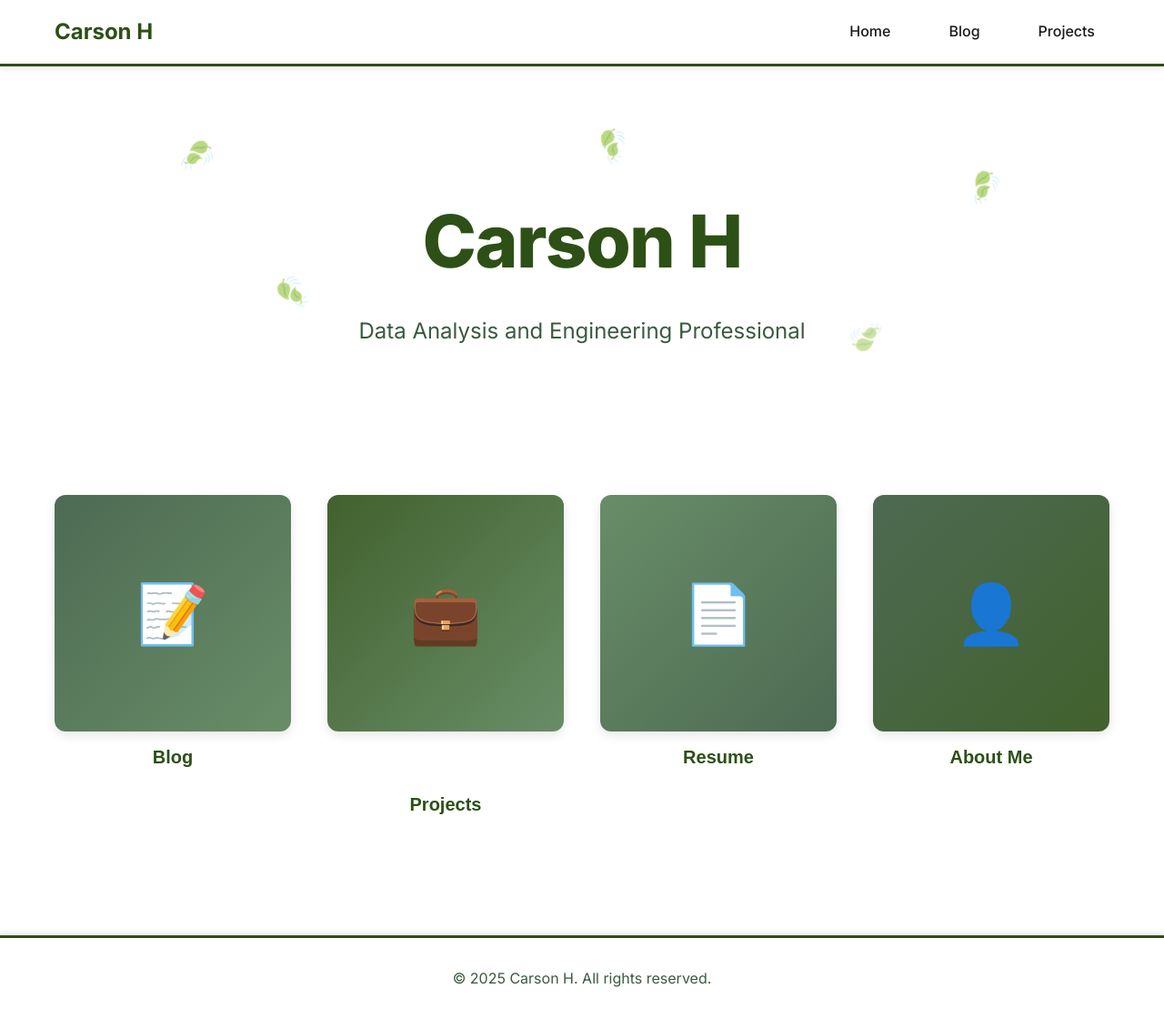
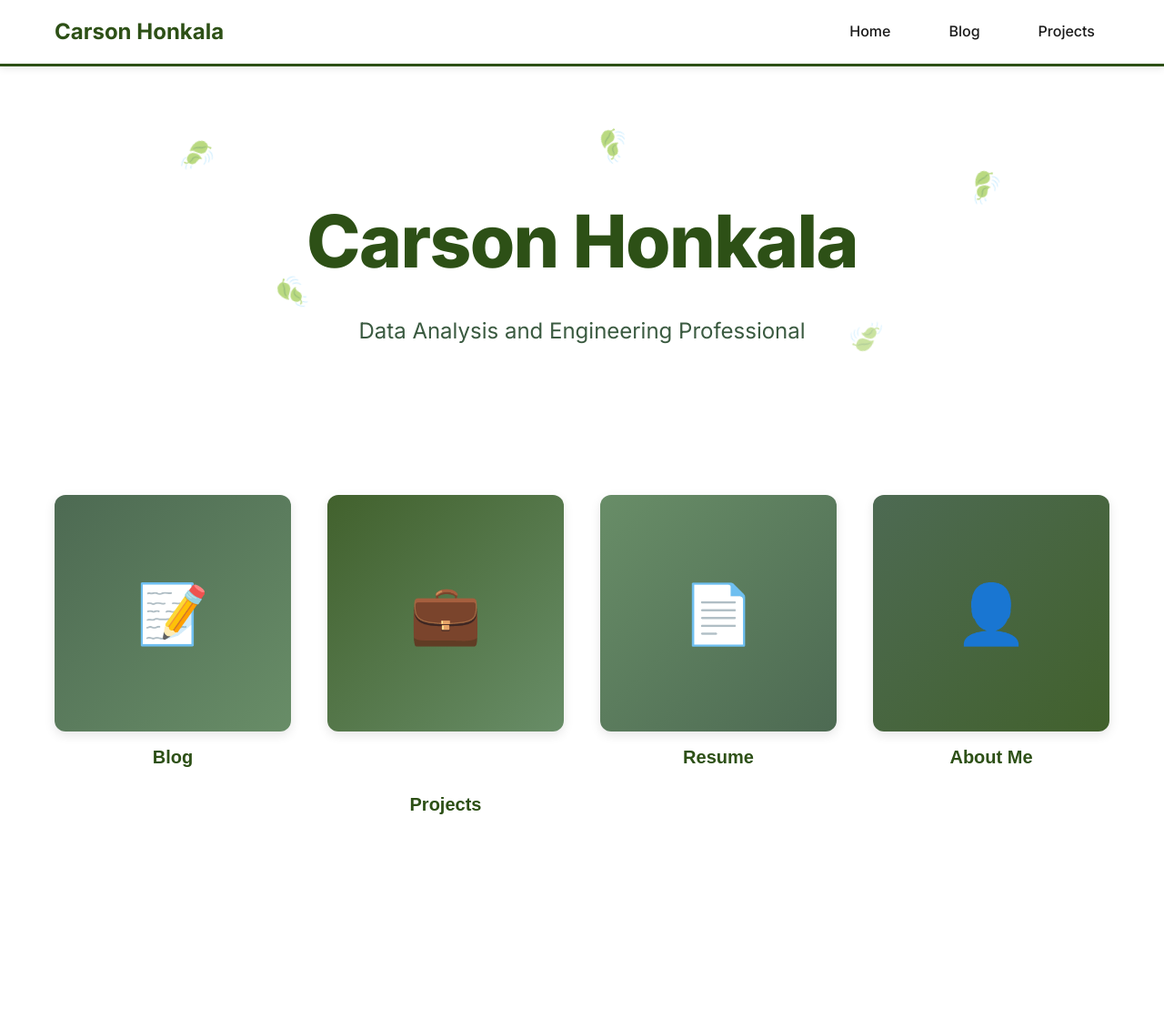
Before and after one commit to carsonh079/personal-website, a Django app: template portfolio/templates/portfolio/home.html in a window 1280 px wide. Shown: the whole page at 91% size. After the commit the page ends 895 px from the top, so only its background shows below. Run offline with Django 3.2, Linux system fonts and the light colour scheme; the template is opened without the code that fills it, so the values that code supplies are empty.

Commit message:
Added full name, removed footer.

```diff
--- a/portfolio/templates/portfolio/base.html
+++ b/portfolio/templates/portfolio/base.html
@@ -3,14 +3,14 @@
 <head>
     <meta charset="UTF-8">
     <meta name="viewport" content="width=device-width, initial-scale=1.0">
-    <title>{% block title %}Carson H{% endblock %}</title>
+    <title>{% block title %}Carson Honkala{% endblock %}</title>
     {% load static %}
     <link rel="stylesheet" href="{% static 'css/style.css' %}">
 </head>
 <body>
     <nav class="main-nav">
         <div class="container">
-            <a href="{% url 'portfolio:home' %}" class="logo">Carson H</a>
+            <a href="{% url 'portfolio:home' %}" class="logo">Carson Honkala</a>
             <ul class="nav-links">
                 <li><a href="{% url 'portfolio:home' %}">Home</a></li>
                 <li><a href="{% url 'portfolio:blog_list' %}">Blog</a></li>
@@ -23,11 +23,5 @@
         {% block content %}
         {% endblock %}
     </main>
-
-    <footer class="main-footer">
-        <div class="container">
-            <p>&copy; 2025 Carson H. All rights reserved.</p>
-        </div>
-    </footer>
 </body>
 </html>
--- a/portfolio/templates/portfolio/home.html
+++ b/portfolio/templates/portfolio/home.html
@@ -10,7 +10,7 @@
         <span class="leaf">🍃</span>
         <span class="leaf">🍃</span>
         <span class="leaf">🍃</span>
-        <h1 class="hero-title">Carson H</h1>
+        <h1 class="hero-title">Carson Honkala</h1>
         <p class="hero-subtitle">Data Analysis and Engineering Professional</p>
     </section>
 
```
